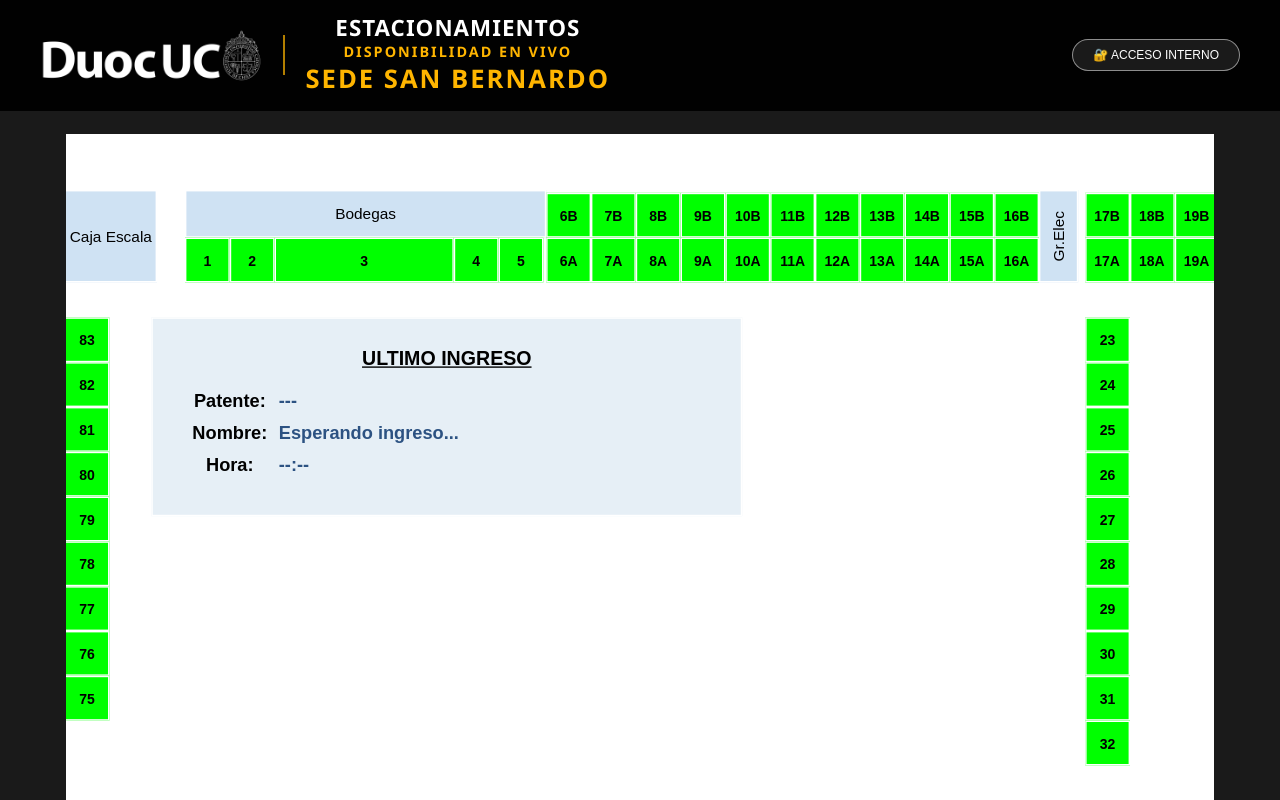
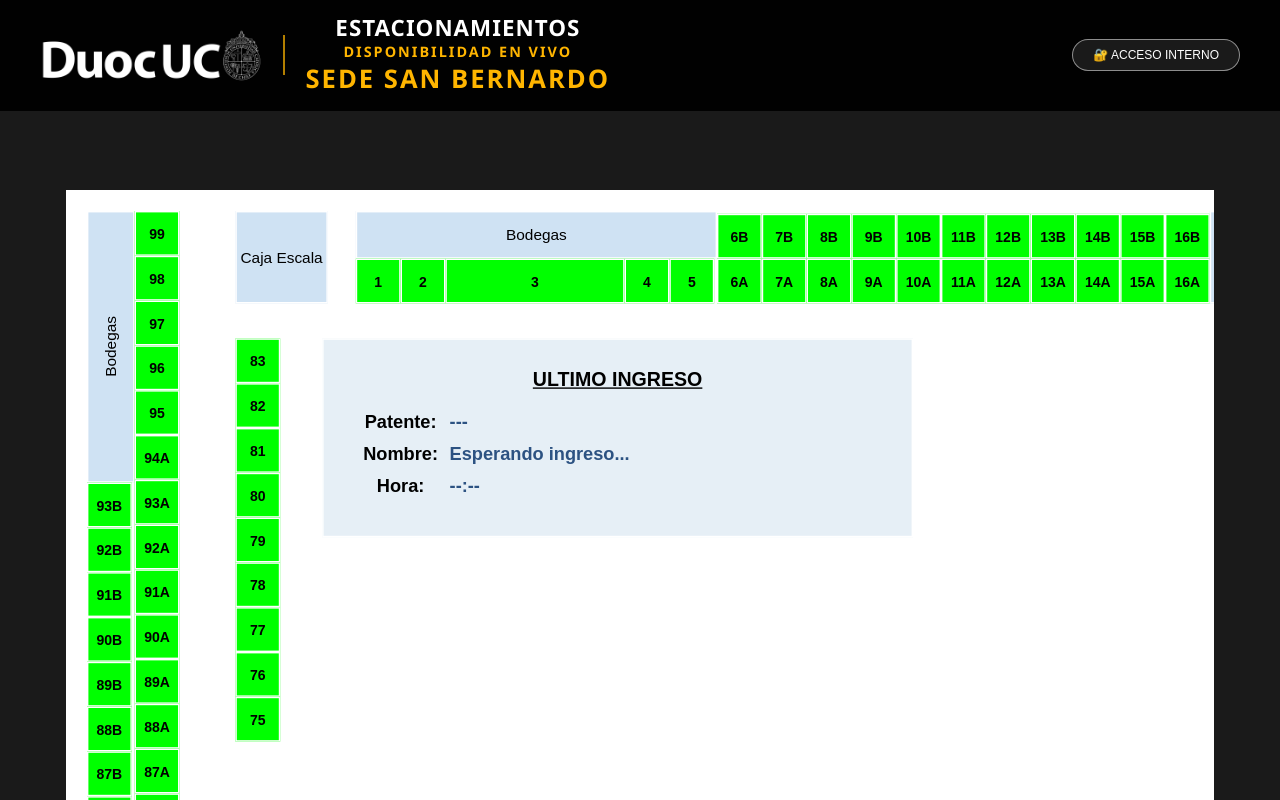
Before and after one commit to taizouu/DuocEstacionamiento, a React (Create React App) app in the folder frontend/: page / in a window 1280 px wide. Built offline with nearby package versions, Linux system fonts and the light colour scheme; no server answers.

Commit message:
Fix: mantener memoria del RUT en caso de error al asignar lugar y responsibidad de mapa

```diff
--- a/frontend/src/components/Mapa.css
+++ b/frontend/src/components/Mapa.css
@@ -8,24 +8,36 @@
   --text-color: #000;
 }
 
+/* --- CONTENEDOR DEL MAPA --- */
 .contenedor-principal {
-  padding: 40px;
+  /* Redujimos el padding para no perder espacio valioso en celulares */
+  padding: 15px;
   background-color: white;
-  min-height: 100vh;
+
+  /* Quitamos el min-height: 100vh para que no genere un espacio blanco gigante abajo */
+  min-height: auto;
   font-family: Arial, Helvetica, sans-serif;
+
   display: flex;
-  justify-content: center; /* Centra todo el mapa en la pantalla */
-  overflow-x: auto;
+  /* CAMBIO CLAVE: Cambiamos 'center' por 'flex-start' para que el scroll en celular no corte el lado izquierdo */
+  justify-content: flex-start;
+  align-items: flex-start;
+
+  /* Habilita el desplazamiento con el dedo en celulares */
+  overflow: auto;
+  width: 100%;
 }
 
 /* --- LAYOUT MACRO --- */
-/* Esta es la clave: Dos grandes paneles lado a lado */
-
 .layout-macro {
   display: flex;
   flex-direction: row;
-  align-items: flex-start; /* Ambos empiezan desde arriba */
-  gap: 40px; /* El espacio blanco entre la columna 99 y la Caja Escala */
+  align-items: flex-start;
+  gap: 40px;
+
+  /* CAMBIO CLAVE: Obliga al mapa a mantener su forma original para que el contenedor lo deje hacer scroll horizontal */
+  min-width: max-content;
+  padding-bottom: 20px; /* Espacio extra abajo para que no choque */
 }
 
 /* Utilitarios de Flexbox */
```
